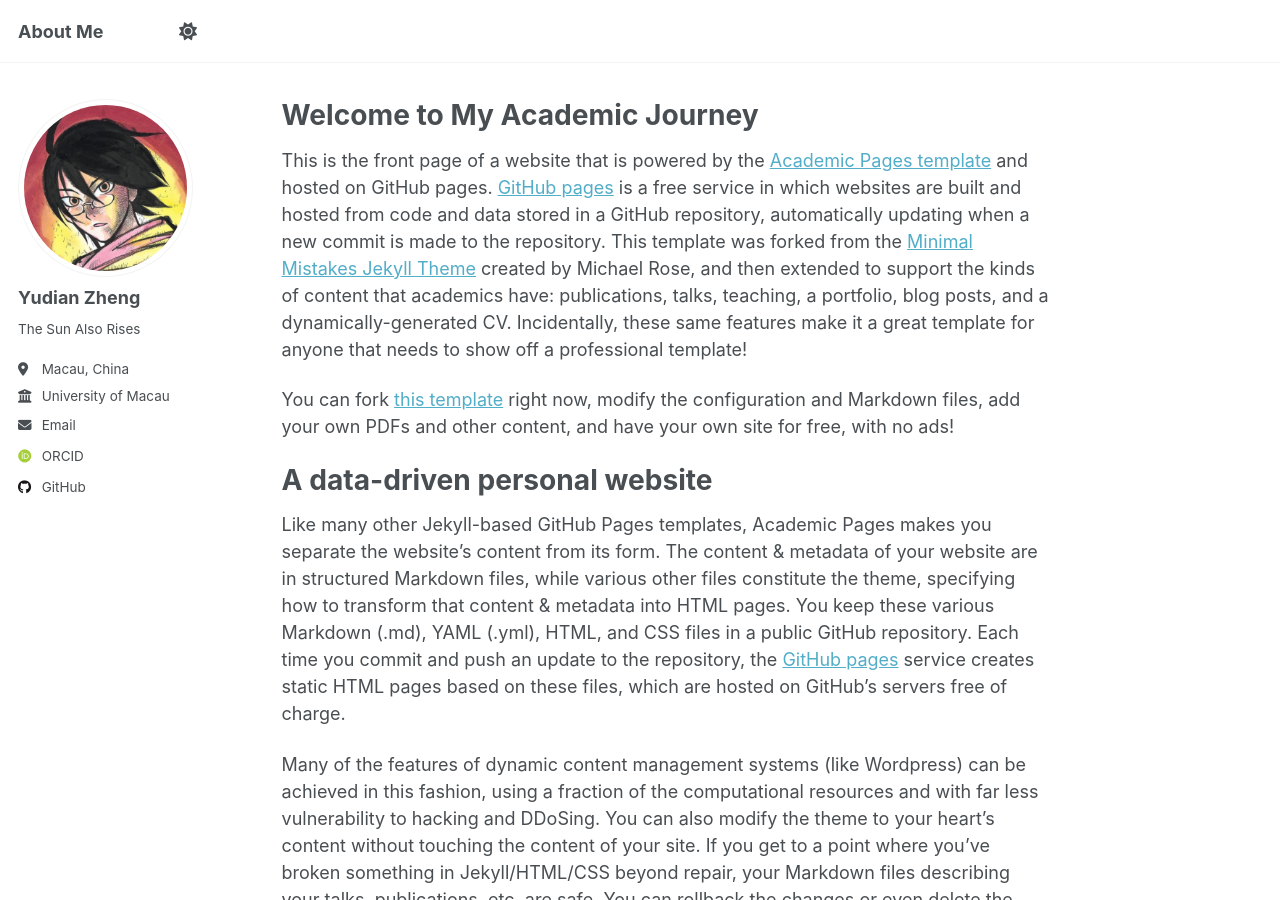
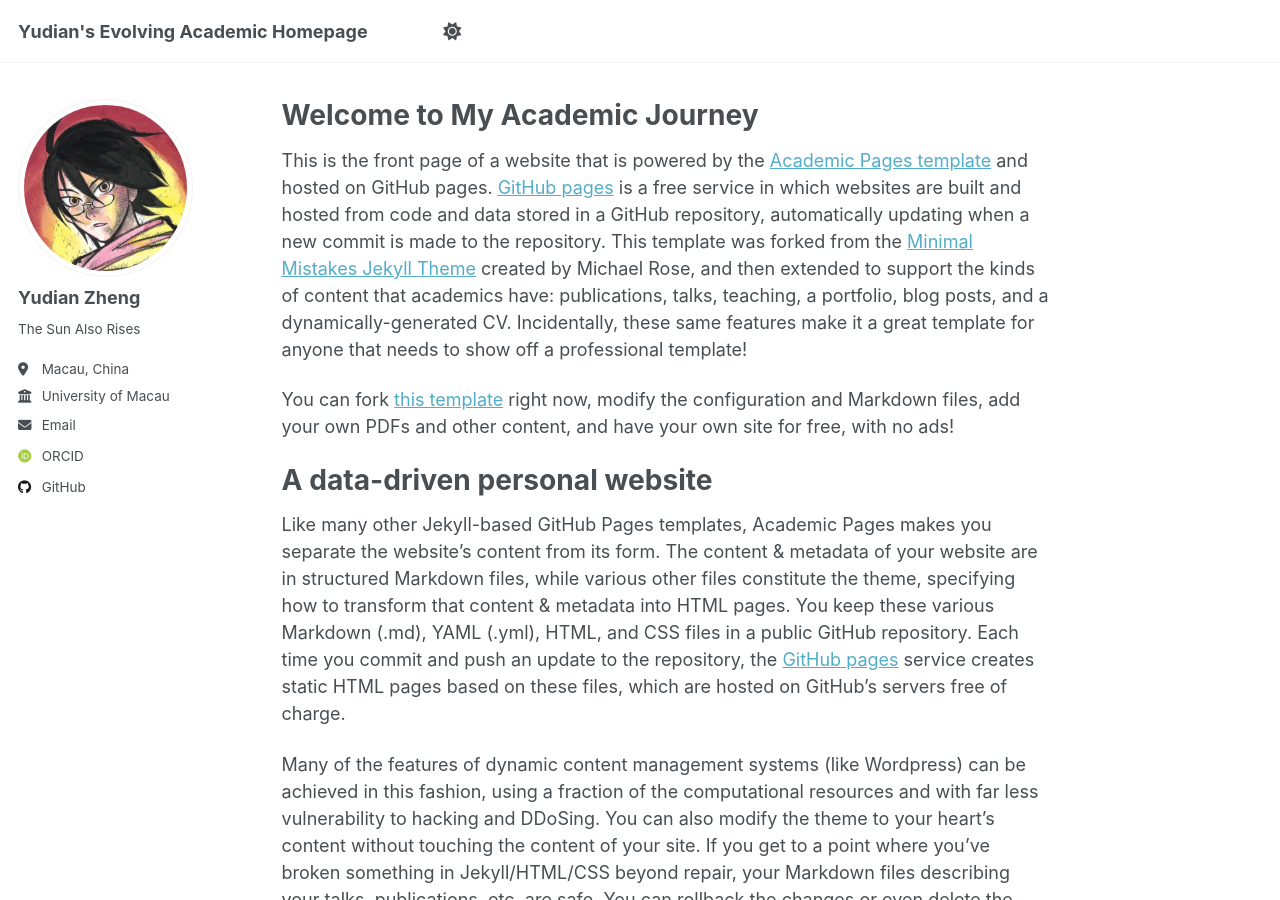
Before and after one commit to yudianzheng/yudianzheng.github.io, a Jekyll site: the page built from _pages/about.md, in a window 1280 px wide and 900 px high. Built offline with Jekyll 4.4.1, drawn with Linux system fonts in a browser that asks for light colours; some web fonts are replaced; a script that is not in the unit is left out.

Commit message:
little modifications

```diff
--- a/_config.yml
+++ b/_config.yml
@@ -9,7 +9,7 @@
 # Basic Site Settings
 locale                   : "en-US"
 site_theme               : "default"
-title                    : "About Me"
+title                    : "Yudian's Evolving Academic Homepage"
 title_separator          : "-"
 name                     : &name "Yudian Zheng"
 description              : &description "This person is an enigma"
```
Also changed, not shown: _pages/about.md (+1 -1 lines).
